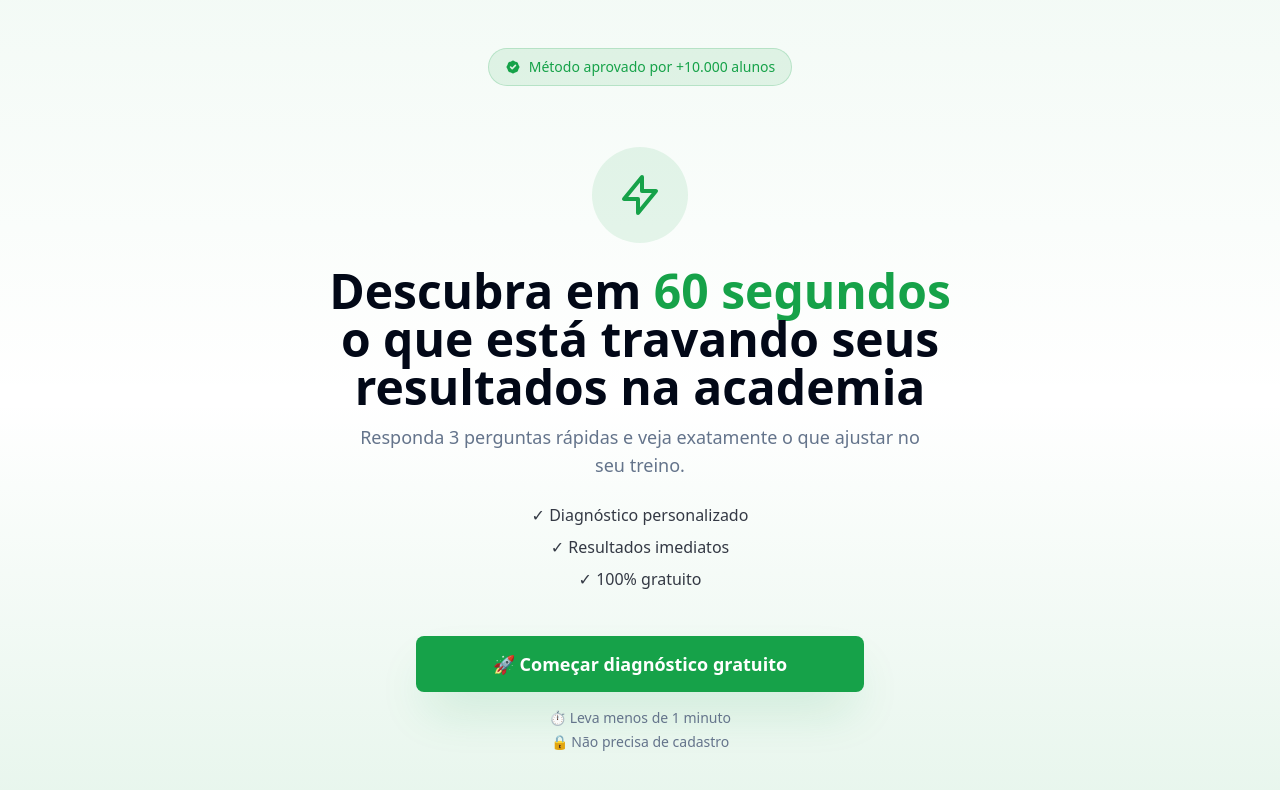
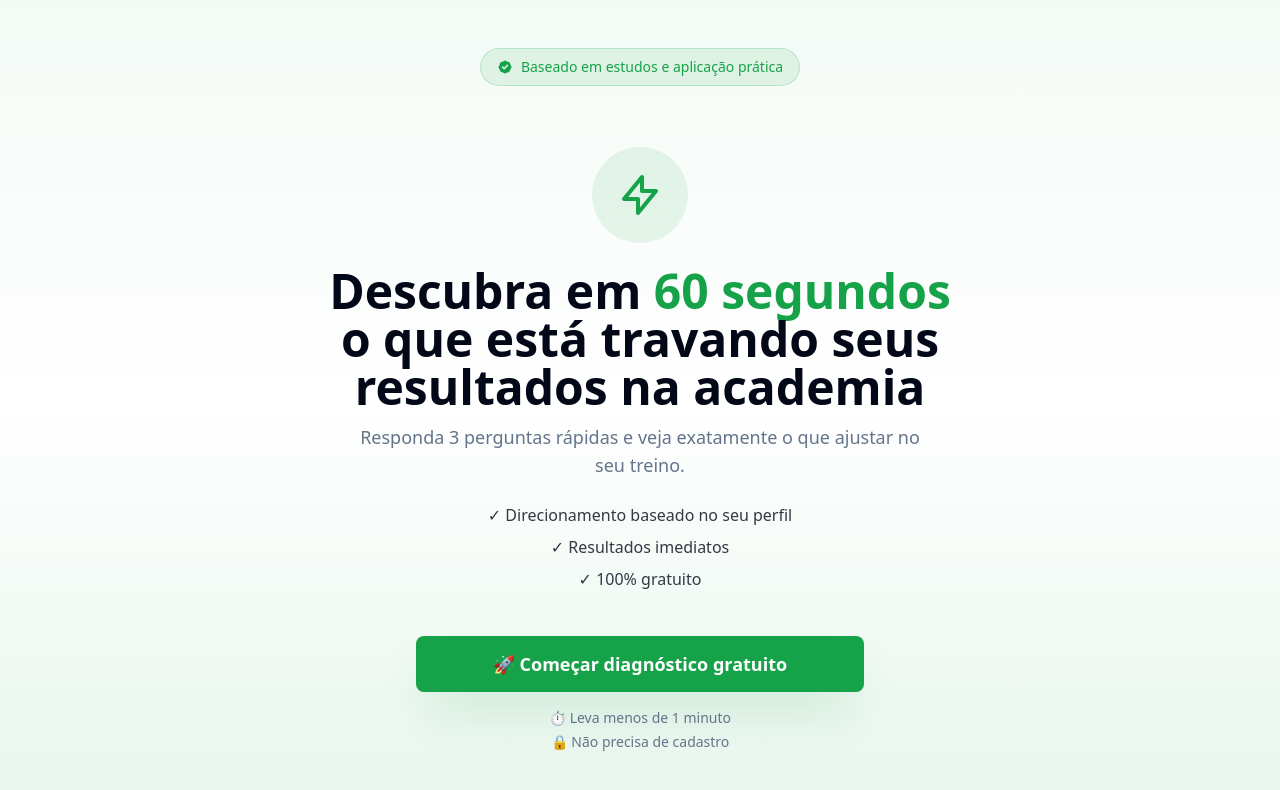
Before and after one commit to treino-inteligente/hipertrofia, a React (Vite) app: page / in a window 1280 px wide. Shown: the top 790 px of the page. Built offline with nearby package versions, Linux system fonts and the light colour scheme.

Commit message:
Atualizando

```diff
--- a/src/pages/WelcomeScreen.tsx
+++ b/src/pages/WelcomeScreen.tsx
@@ -35,7 +35,7 @@ export function WelcomeScreen() {
             <svg className="w-4 h-4" fill="currentColor" viewBox="0 0 20 20">
               <path fillRule="evenodd" d="M6.267 3.455a3.066 3.066 0 001.745-.723 3.066 3.066 0 013.976 0 3.066 3.066 0 001.745.723 3.066 3.066 0 012.812 2.812c.051.643.304 1.254.723 1.745a3.066 3.066 0 010 3.976 3.066 3.066 0 00-.723 1.745 3.066 3.066 0 01-2.812 2.812 3.066 3.066 0 00-1.745.723 3.066 3.066 0 01-3.976 0 3.066 3.066 0 00-1.745-.723 3.066 3.066 0 01-2.812-2.812 3.066 3.066 0 00-.723-1.745 3.066 3.066 0 010-3.976 3.066 3.066 0 00.723-1.745 3.066 3.066 0 012.812-2.812zm7.44 5.252a1 1 0 00-1.414-1.414L9 10.586 7.707 9.293a1 1 0 00-1.414 1.414l2 2a1 1 0 001.414 0l4-4z" clipRule="evenodd" />
             </svg>
-            <span>Método aprovado por +10.000 alunos</span>
+            <span>Baseado em estudos e aplicação prática</span>
           </div>
         </div>
 
@@ -65,7 +65,7 @@ export function WelcomeScreen() {
           {/* Benefícios em lista */}
           <div className="flex flex-col items-center gap-2 max-w-md mx-auto">
             {[
-              '✓ Diagnóstico personalizado',
+              '✓ Direcionamento baseado no seu perfil',
               '✓ Resultados imediatos',
               '✓ 100% gratuito'
             ].map((benefit, index) => (
```
Also changed, not shown: 2 other files (tests, documents, lock files or other folders).
